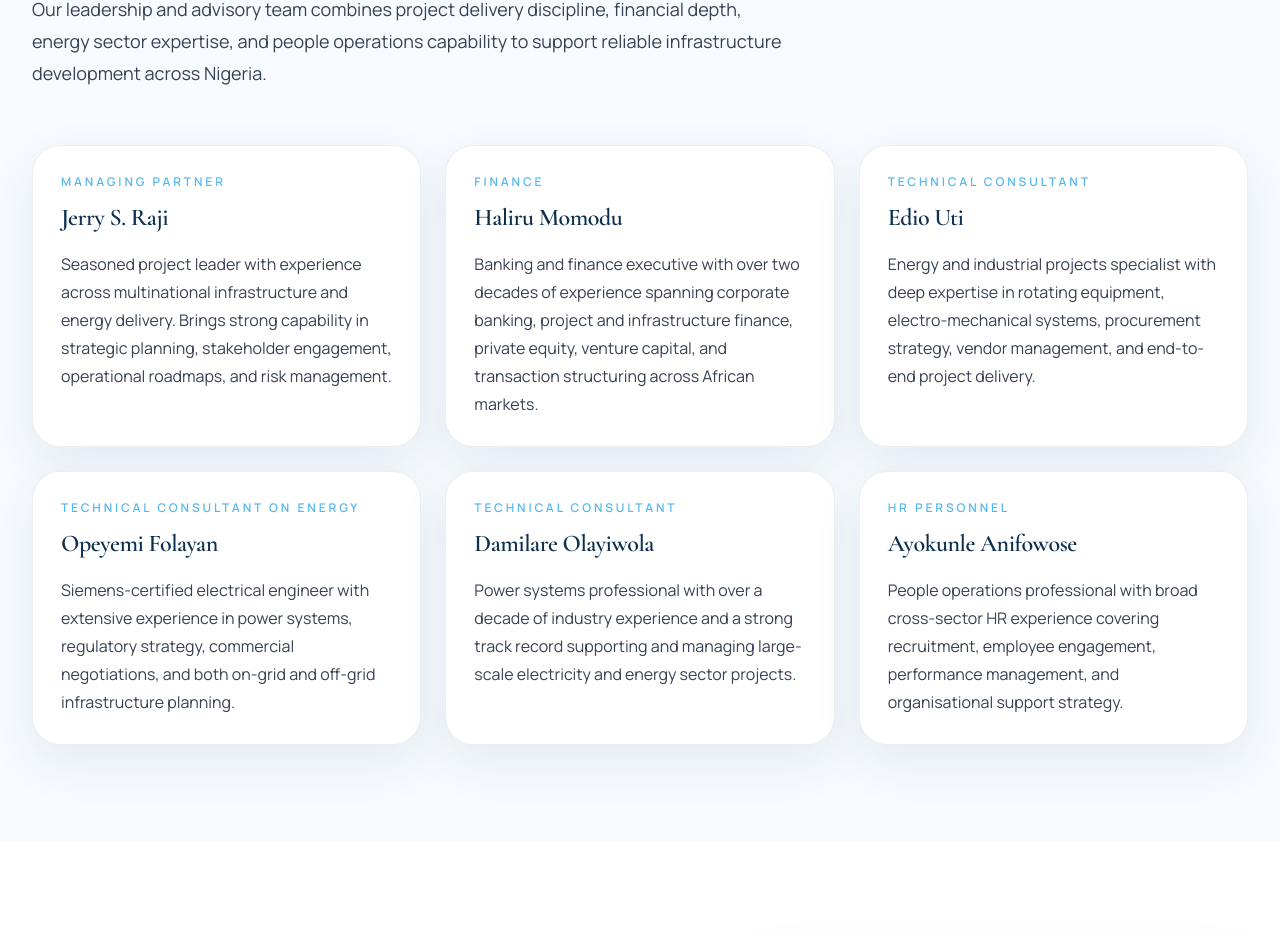
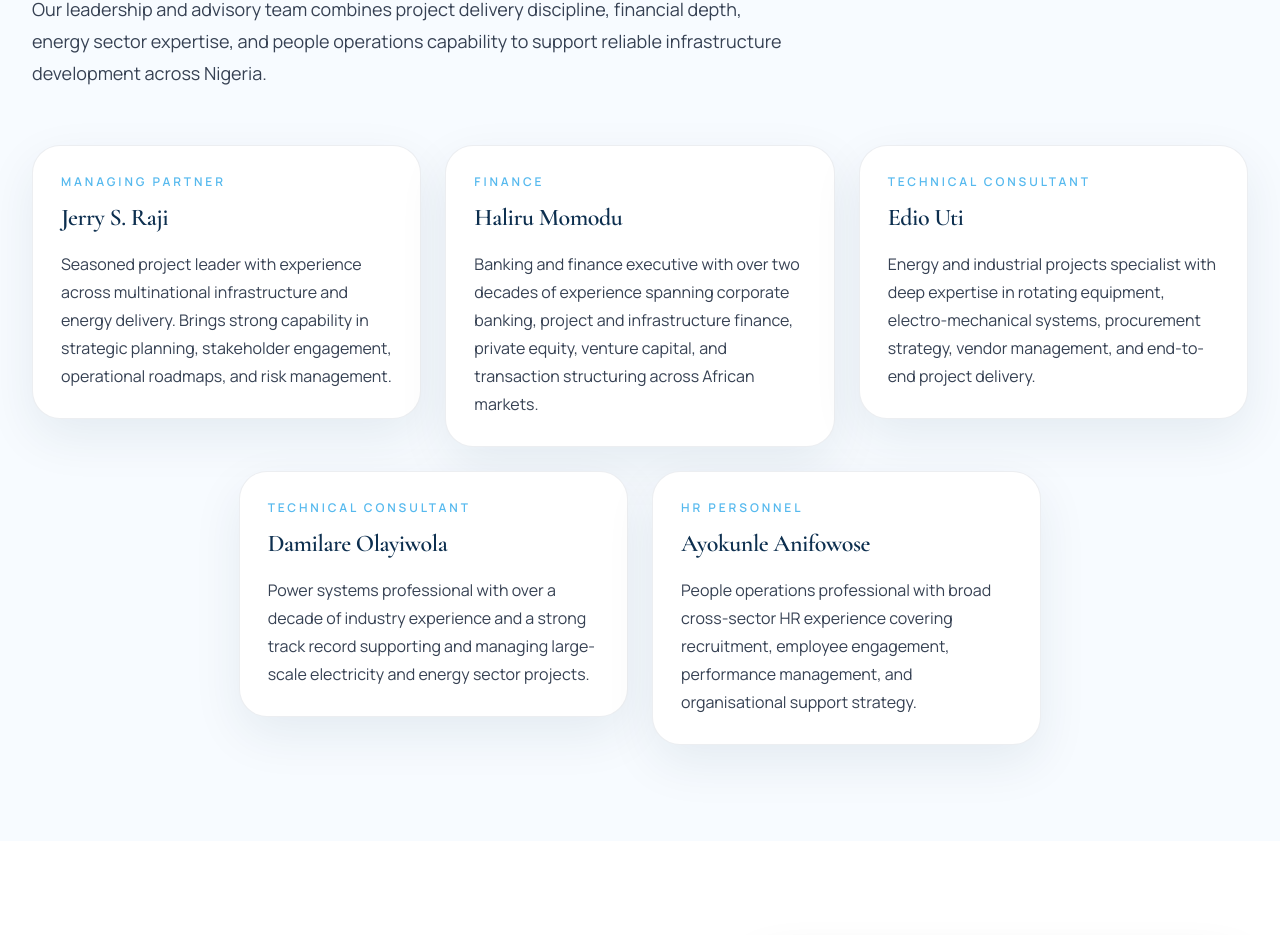
Before and after one commit to lammyfrosh/zareine-energy, a Next.js app: page /about in a window 1280 px wide. Shown: the part 1490-2425 px from the top of the page. Built offline with nearby package versions, Linux system fonts and the light colour scheme.

Commit message:
Remove Opeyemi Folayan from team page

```diff
--- a/app/about/page.tsx
+++ b/app/about/page.tsx
@@ -20,12 +20,6 @@ const teamMembers = [
     role: "Technical Consultant",
     summary:
       "Energy and industrial projects specialist with deep expertise in rotating equipment, electro-mechanical systems, procurement strategy, vendor management, and end-to-end project delivery.",
-  },
-  {
-    name: "Opeyemi Folayan",
-    role: "Technical Consultant on Energy",
-    summary:
-      "Siemens-certified electrical engineer with extensive experience in power systems, regulatory strategy, commercial negotiations, and both on-grid and off-grid infrastructure planning.",
   },
   {
     name: "Damilare Olayiwola",
@@ -54,7 +48,9 @@ export default function AboutPage() {
               alt="Zarein Energy leadership and corporate engagement"
               className="h-full w-full object-cover"
             />
+
             <div className="absolute inset-0 bg-[linear-gradient(180deg,rgba(3,10,24,0.58)_0%,rgba(3,10,24,0.74)_42%,rgba(3,10,24,0.88)_100%)]" />
+
             <div className="absolute inset-0 bg-[radial-gradient(circle_at_top_left,rgba(143,212,251,0.16),transparent_28%)]" />
           </div>
 
@@ -91,12 +87,14 @@ export default function AboutPage() {
                   focused on developing gas-to-power infrastructure for
                   industrial, commercial and grid-scale energy users.
                 </p>
+
                 <p>
                   The company is positioned to deliver reliable power solutions
                   through structured project development, bankable partnerships,
                   efficient generation technology and long-term operational
                   excellence.
                 </p>
+
                 <p>
                   With a growing portfolio spanning embedded power, gas
                   processing and infrastructure-led developments, Zarein Energy
@@ -125,10 +123,12 @@ export default function AboutPage() {
                 <p className="text-sm font-semibold uppercase tracking-[0.3em] text-[var(--z-blue-2)]">
                   Our Team
                 </p>
+
                 <h2 className="mt-4 text-4xl font-semibold tracking-tight text-[var(--z-text)] sm:text-5xl">
                   Experienced professionals driving execution, finance, and
                   technical excellence
                 </h2>
+
                 <p className="mt-6 text-lg leading-8 text-gray-700">
                   Our leadership and advisory team combines project delivery
                   discipline, financial depth, energy sector expertise, and
@@ -138,22 +138,38 @@ export default function AboutPage() {
               </div>
             </Reveal>
 
-            <div className="mt-14 grid gap-6 md:grid-cols-2 xl:grid-cols-3">
-              {teamMembers.map((member, index) => (
-                <Reveal key={member.name} delay={index * 0.05}>
-                  <div className="h-full rounded-[1.75rem] border border-[rgba(13,47,79,0.08)] bg-white p-7 shadow-[0_18px_50px_rgba(13,47,79,0.08)] transition duration-300 hover:-translate-y-1 hover:shadow-[0_22px_65px_rgba(13,47,79,0.12)]">
+            <div className="mt-14 grid gap-6 md:grid-cols-4 xl:grid-cols-6">
+              {teamMembers.map((member, index) => {
+                const cardPositionClass =
+                  index === 3
+                    ? "xl:col-start-2"
+                    : index === 4
+                      ? "md:col-start-2 xl:col-start-4"
+                      : "";
+
+                return (
+                  <div
+                    key={member.name}
+                    className={`h-full md:col-span-2 xl:col-span-2 ${cardPositionClass}`}
+                  >
+                    <Reveal delay={index * 0.05}>
+                      <article className="h-full rounded-[1.75rem] border border-[rgba(13,47,79,0.08)] bg-white p-7 shadow-[0_18px_50px_rgba(13,47,79,0.08)] transition duration-300 hover:-translate-y-1 hover:shadow-[0_22px_65px_rgba(13,47,79,0.12)]">
                         <p className="text-xs font-semibold uppercase tracking-[0.24em] text-[var(--z-blue-2)]">
                           {member.role}
                         </p>
+
                         <h3 className="mt-3 text-2xl font-semibold text-[var(--z-navy)]">
                           {member.name}
                         </h3>
+
                         <p className="mt-4 text-base leading-7 text-gray-700">
                           {member.summary}
                         </p>
+                      </article>
+                    </Reveal>
                   </div>
-                </Reveal>
-              ))}
+                );
+              })}
             </div>
           </div>
         </section>
@@ -165,15 +181,18 @@ export default function AboutPage() {
                 <p className="text-sm font-semibold uppercase tracking-[0.3em] text-[var(--z-navy)]">
                   Team Strength
                 </p>
+
                 <h2 className="mt-4 text-4xl font-semibold tracking-tight text-[var(--z-text)] sm:text-5xl">
                   Built for strategic growth and dependable delivery
                 </h2>
+
                 <p className="mt-6 text-lg leading-8 text-gray-700">
                   Zarein Energy’s strength lies in combining engineering
                   capability, project management discipline, commercial
                   structuring, and operational support under one delivery-driven
                   platform.
                 </p>
+
                 <p className="mt-4 text-lg leading-8 text-gray-700">
                   This integrated team model allows us to move from concept to
                   execution with greater clarity, stronger partnerships, and a
@@ -187,27 +206,34 @@ export default function AboutPage() {
                 <div className="grid gap-5 sm:grid-cols-2">
                   <div className="rounded-3xl border border-white/10 bg-white/10 p-5 backdrop-blur-xl">
                     <p className="text-2xl font-semibold">Leadership</p>
+
                     <p className="mt-2 text-sm text-white/75">
                       Strategic guidance across infrastructure development and
                       execution.
                     </p>
                   </div>
+
                   <div className="rounded-3xl border border-white/10 bg-white/10 p-5 backdrop-blur-xl">
                     <p className="text-2xl font-semibold">Finance</p>
+
                     <p className="mt-2 text-sm text-white/75">
                       Strong capability in structuring, funding strategy, and
                       governance.
                     </p>
                   </div>
+
                   <div className="rounded-3xl border border-white/10 bg-white/10 p-5 backdrop-blur-xl">
                     <p className="text-2xl font-semibold">Technical</p>
+
                     <p className="mt-2 text-sm text-white/75">
                       Power systems, equipment strategy, project delivery, and
                       operations support.
                     </p>
                   </div>
+
                   <div className="rounded-3xl border border-white/10 bg-white/10 p-5 backdrop-blur-xl">
                     <p className="text-2xl font-semibold">People</p>
+
                     <p className="mt-2 text-sm text-white/75">
                       Organisational support, performance alignment, and team
                       enablement.
```
Lines whose indentation alone changed are shown as unchanged.
